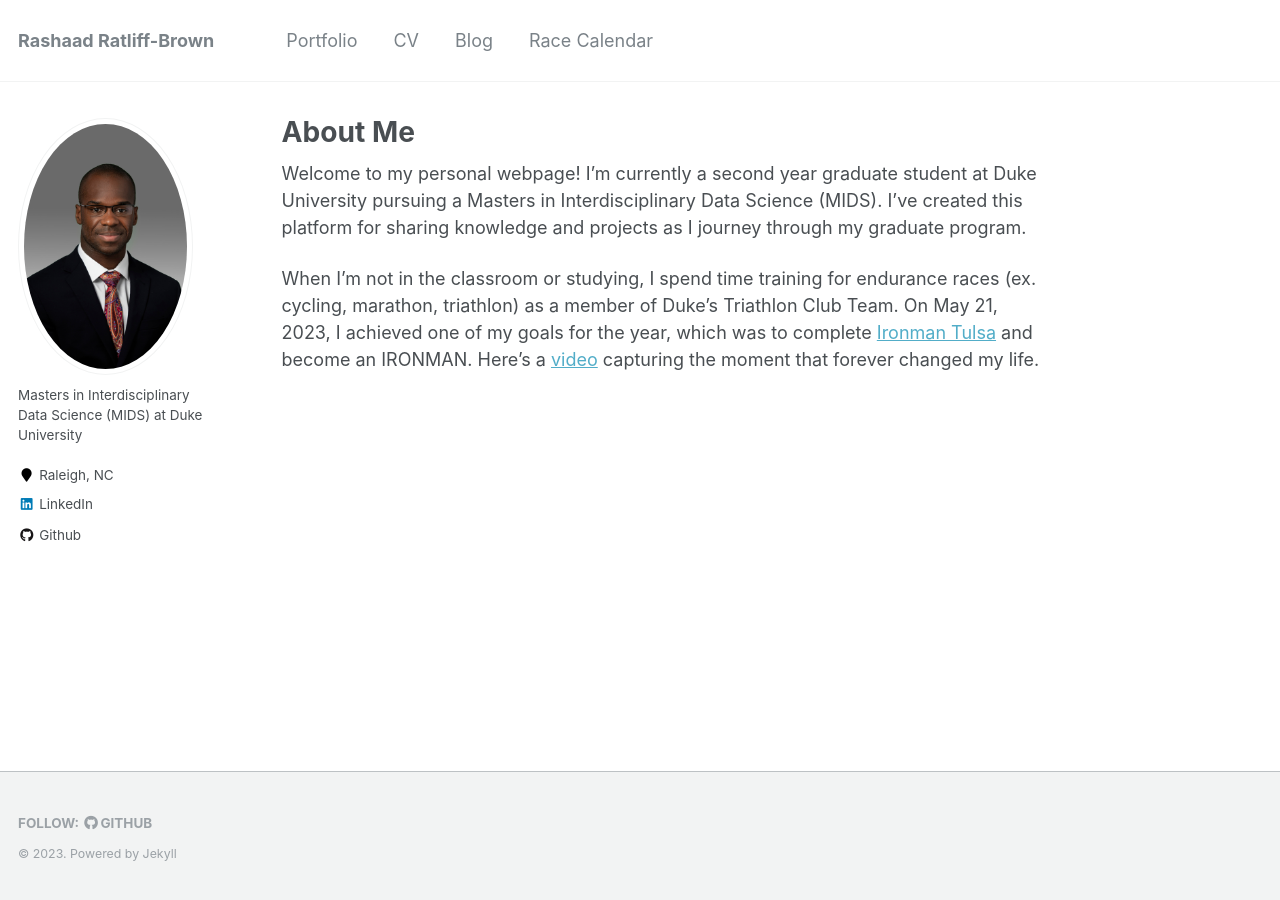
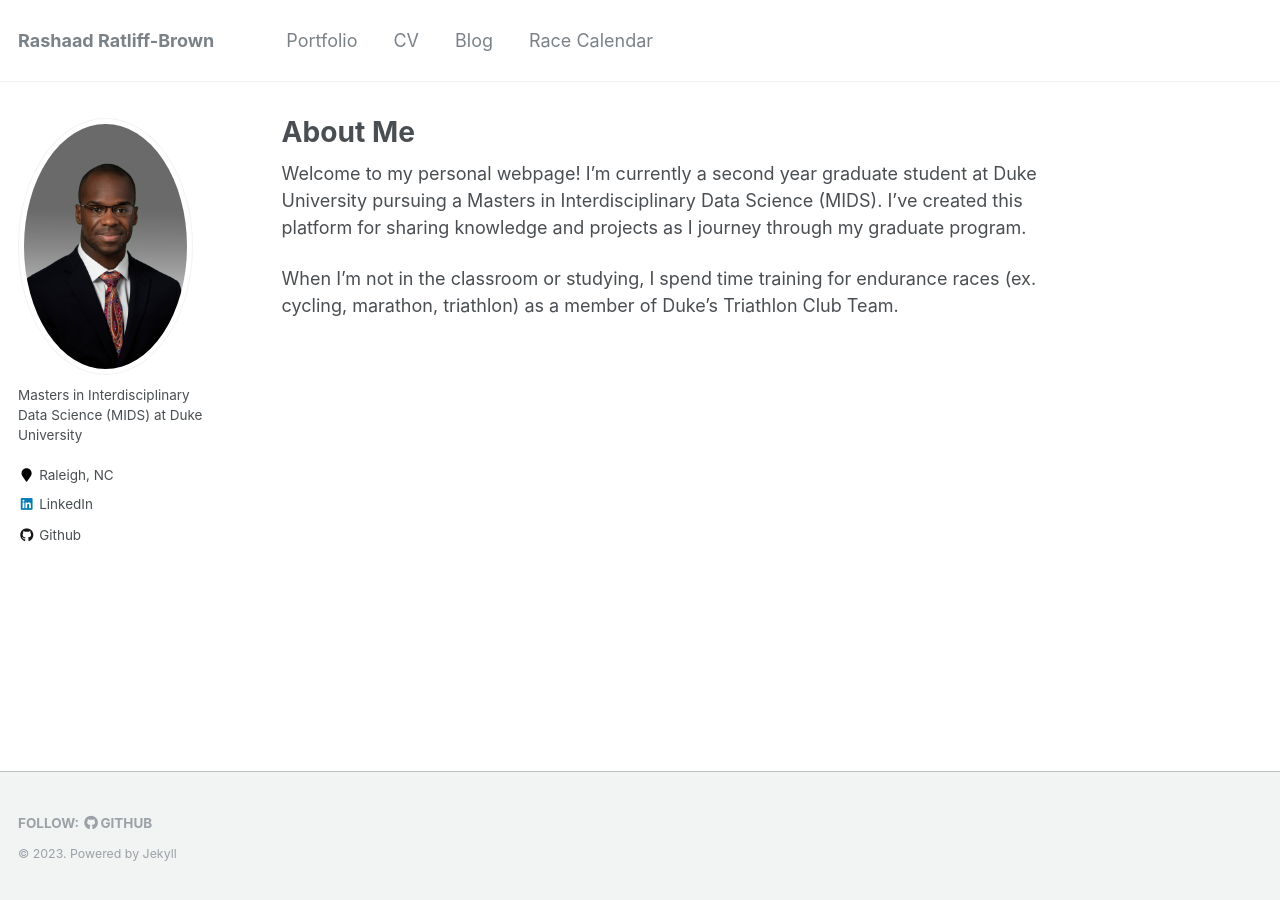
Before and after one commit to caratliff/caratliff.github.io, a Jekyll site: the page built from _pages/about.md, in a window 1280 px wide. Built offline with Jekyll 4.4.1, drawn with Linux system fonts in a browser that asks for light colours.

Commit message:
Update about.md

```diff
--- a/_pages/about.md
+++ b/_pages/about.md
@@ -10,4 +10,4 @@ redirect_from:
 
 Welcome to my personal webpage! I'm currently a second year graduate student at Duke University pursuing a Masters in Interdisciplinary Data Science (MIDS). I've created this platform for sharing knowledge and projects as I journey through my graduate program.
 
-When I'm not in the classroom or studying, I spend time training for endurance races (ex. cycling, marathon, triathlon) as a member of Duke's Triathlon Club Team. On May 21, 2023, I achieved one of my goals for the year, which was to complete [Ironman Tulsa](https://www.ironman.com/im-tulsa) and become an IRONMAN. Here's a [video](https://www.youtube.com/watch?v=ktQtcAhxv3E) capturing the moment that forever changed my life.
+When I'm not in the classroom or studying, I spend time training for endurance races (ex. cycling, marathon, triathlon) as a member of Duke's Triathlon Club Team.
```
